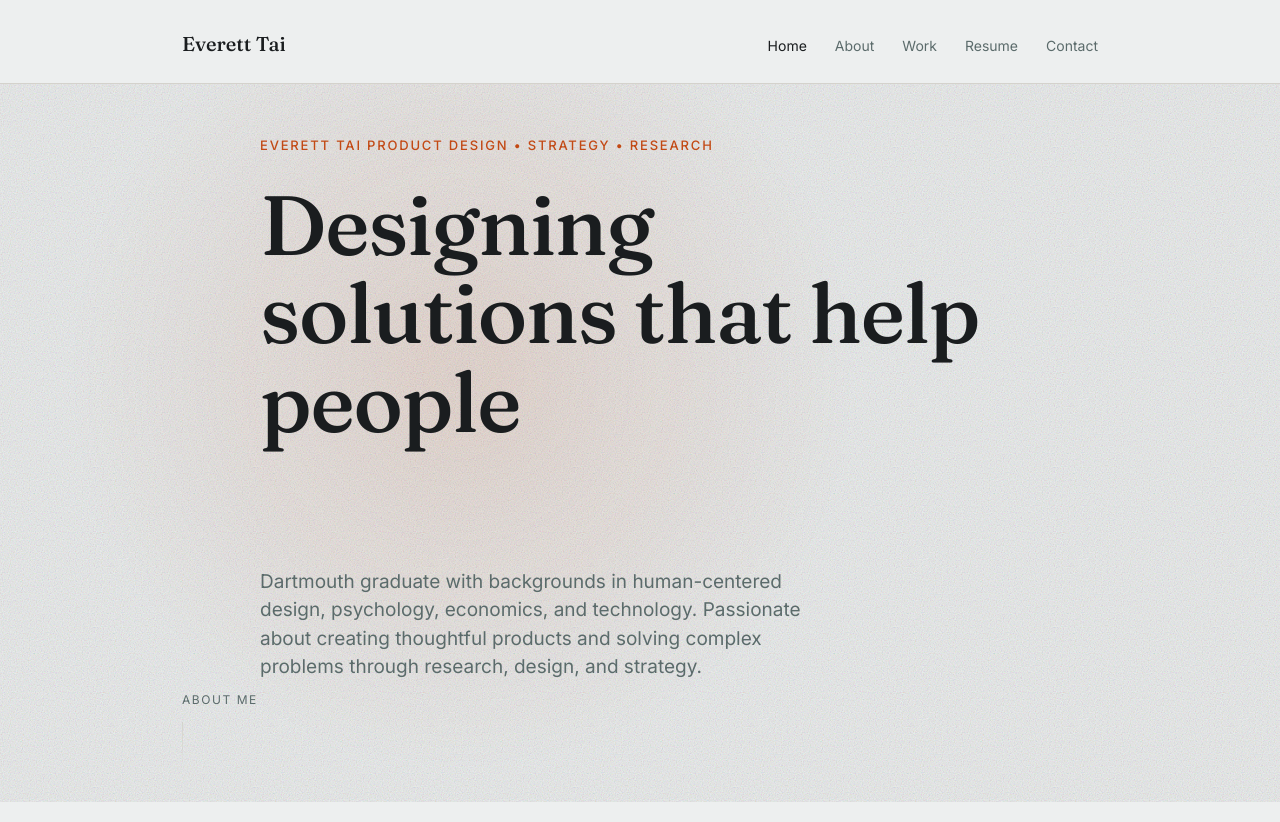
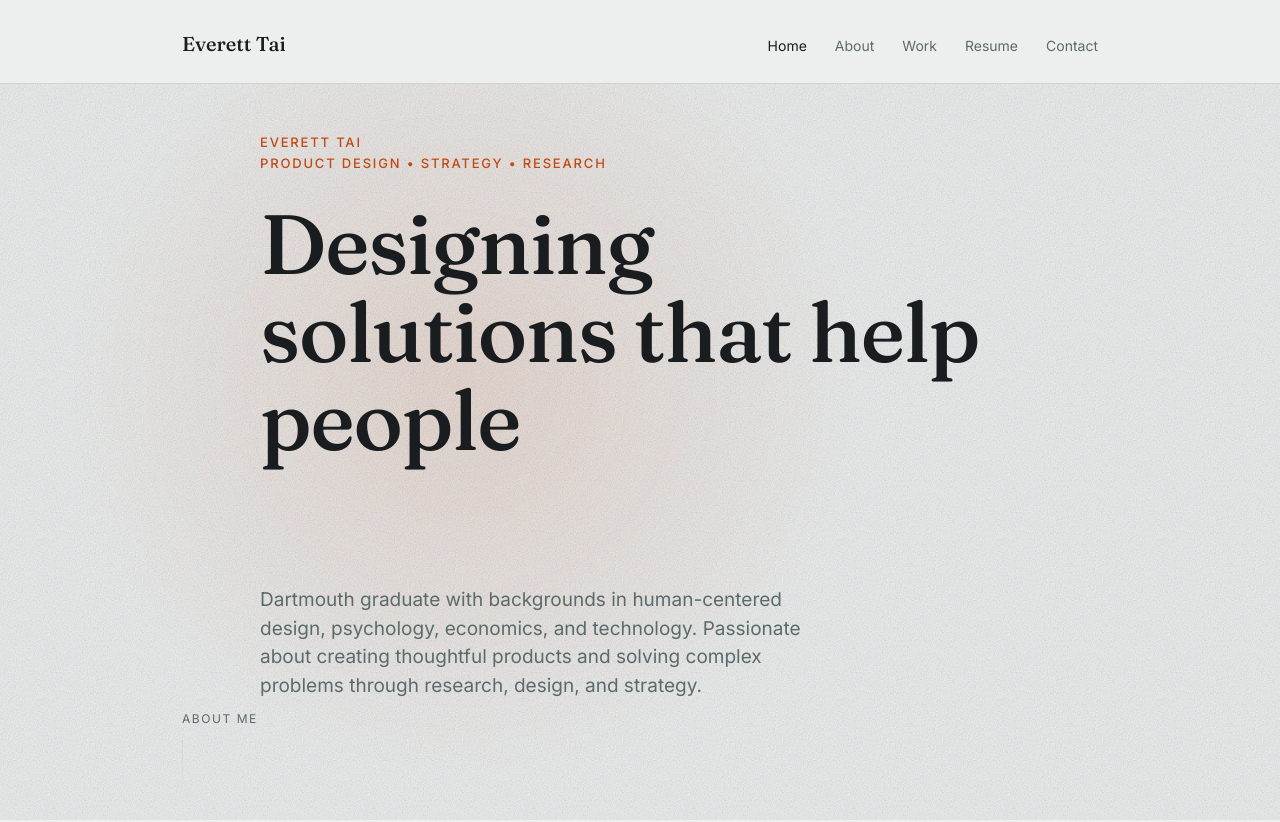
Before and after one commit to everetttai/design-portfolio, a React (Vite) app: page / in a window 1280 px wide. Shown: the top 822 px of the page. Built offline with nearby package versions, Linux system fonts and the light colour scheme.

Commit message:
Split hero eyebrow onto two lines

```diff
--- a/src/pages/Home.jsx
+++ b/src/pages/Home.jsx
@@ -168,10 +168,13 @@ export default function Home() {
             textTransform: 'uppercase',
             color: 'var(--accent)',
             fontWeight: 500,
+            lineHeight: 1.6,
             marginBottom: '26px',
             animationDelay: '0.05s',
           }}>
-            Everett Tai Product Design • Strategy • Research
+            Everett Tai
+            <br />
+            Product Design • Strategy • Research
           </span>
 
           <h1 style={{
```
